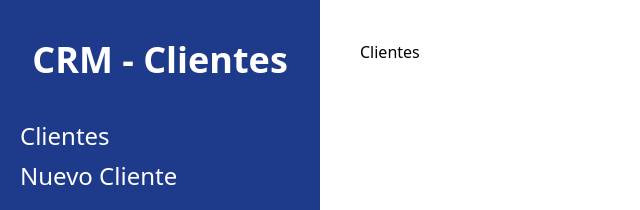
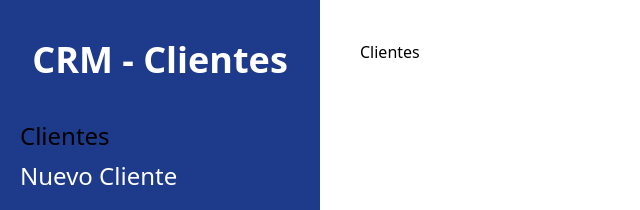
Before and after one commit to lucianolabudia/crm-react, a React (Vite) app: page / in a window 1280 px wide. Shown: the top 210 px of the page, without its empty margins (0-640 px from the left). Built offline with nearby package versions, Linux system fonts and the light colour scheme.

Commit message:
Resaltar la página actual

```diff
--- a/src/components/Layout.jsx
+++ b/src/components/Layout.jsx
@@ -1,15 +1,27 @@
-import { Outlet, Link } from 'react-router-dom';
+import { Outlet, Link, useLocation } from 'react-router-dom';
 
 export const Layout = () => {
+
+    const location = useLocation();
+
     return (
         <div className='md:flex md:min-h-screen'>
             <aside className='md:w-1/4 bg-blue-900 px-5 py-10'>
                 <h2 className='text-4xl font-black text-center text-white'>CRM - Clientes</h2>
 
                 <nav className='mt-10'>
-                    <Link className='text-2xl block mt-2 hover:text-blue-300 text-white' to="/">Clientes</Link>
-                    <Link className='text-2xl block mt-2 hover:text-blue-300 text-white' to="/clientes/nuevo">Nuevo Cliente</Link>
+                    <Link
+                        className={`${location.pathname === '/' ? 'text-blue300' : 'text-white'} text-2xl block mt-2 hover:text-blue-300 `}
+                        to="/">
+                            Clientes
+                    </Link>
+                    <Link
+                        className={`${location.pathname === '/clientes/nuevo' ? 'text-blue300' : 'text-white'} text-2xl block mt-2 hover:text-blue-300 `}
+                        to="/clientes/nuevo">
+                            Nuevo Cliente
+                    </Link>
                 </nav>
+
             </aside>
 
             <main className='md:w-3/4 p-10 md:h-screen overflow-scroll'>
```
